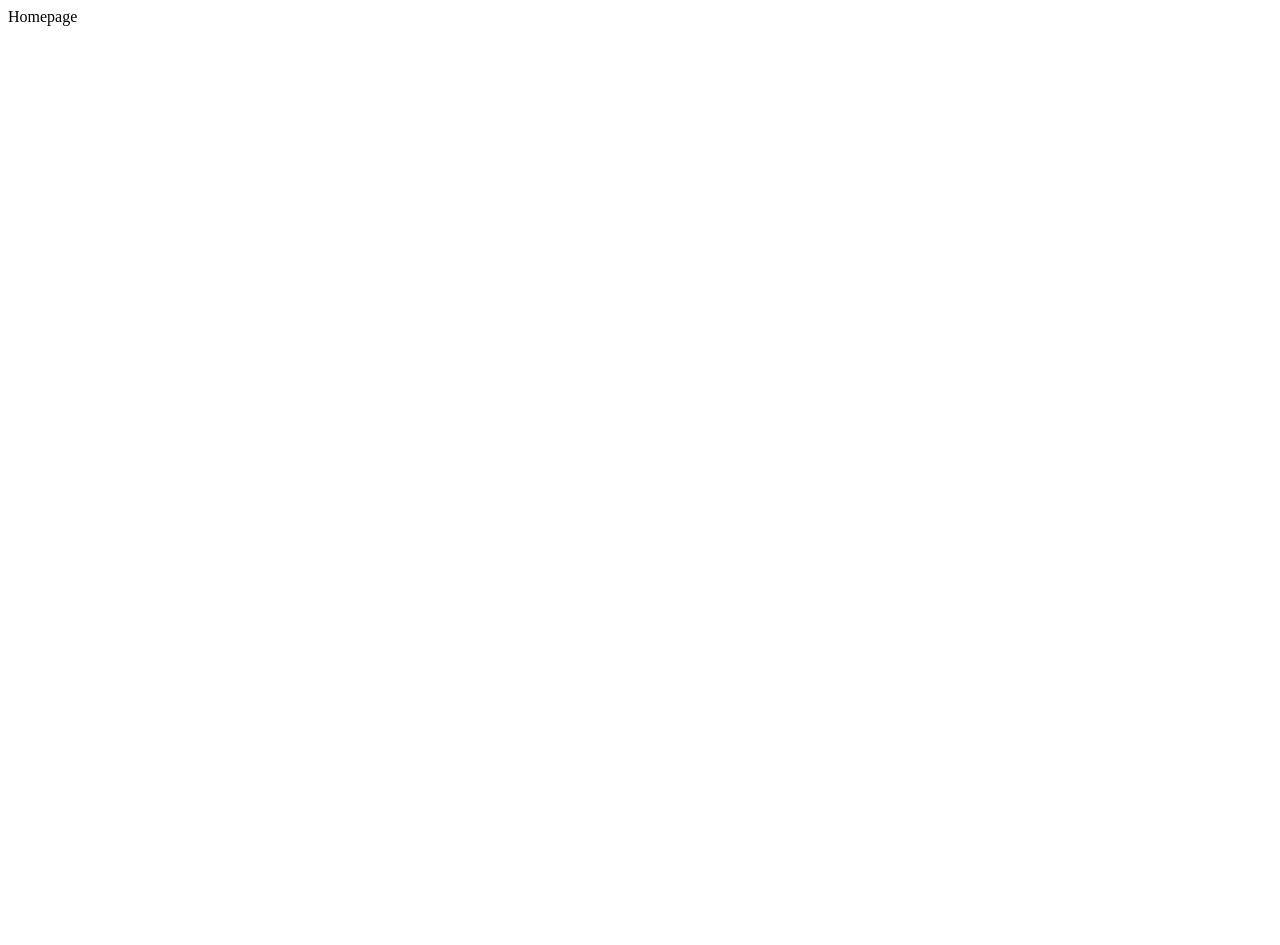
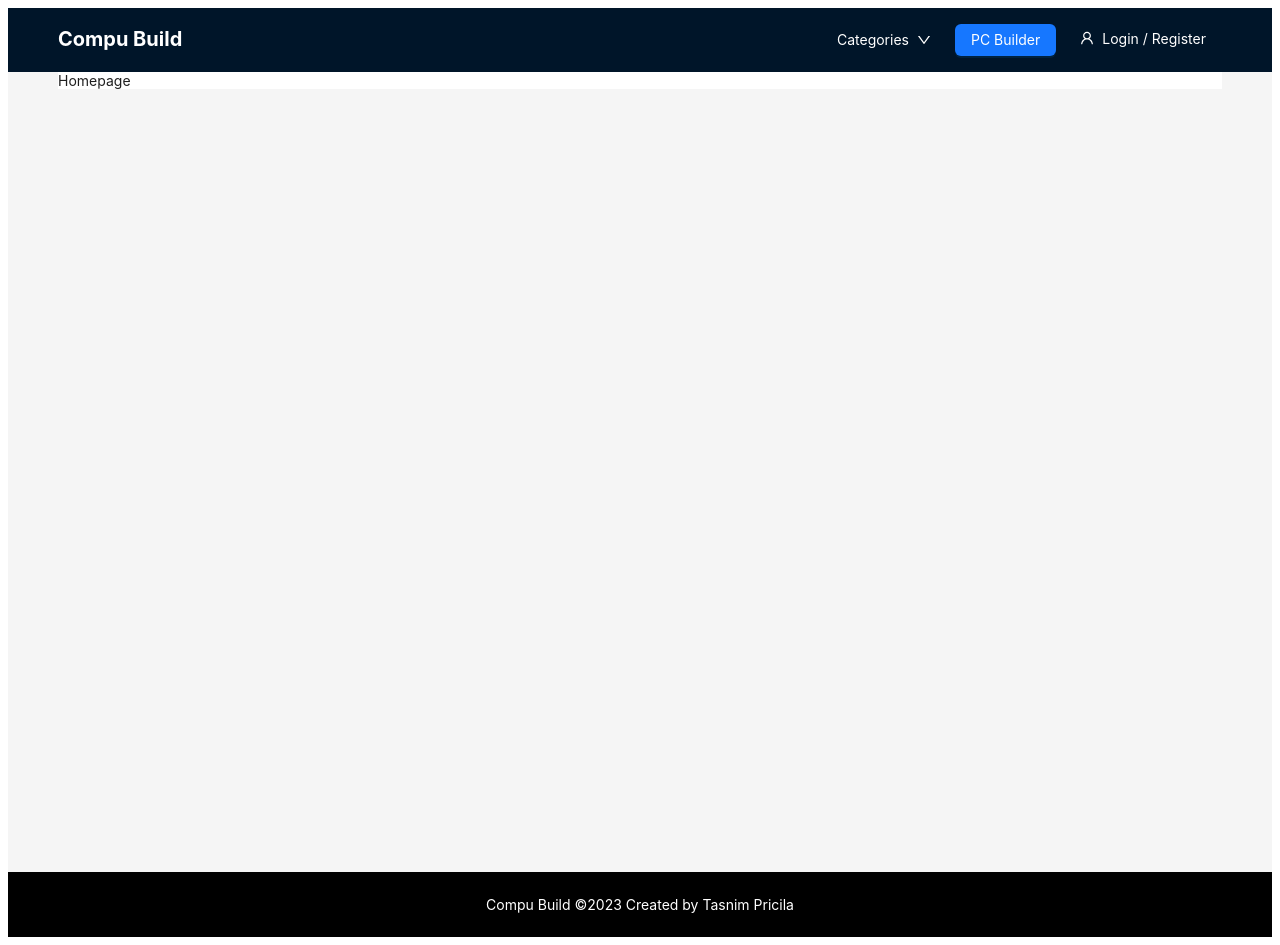
Before and after one commit to Tasnim-Pricila/compu-build, a Next.js app: page / in a window 1280 px wide. Before the commit the page ends 800 px from the top, so only its background shows below. Built offline with nearby package versions, Linux system fonts and the light colour scheme.

Commit message:
header footer layout added

```diff
--- /dev/null
+++ b/src/components/Layouts/MainLayout.js
@@ -0,0 +1,100 @@
+import { Button, Dropdown, Layout, Menu, Space, Typography, theme } from "antd";
+import { DownOutlined, UserOutlined } from "@ant-design/icons";
+import { useState } from "react";
+const { Header, Content, Footer } = Layout;
+
+const MainLayout = ({ children }) => {
+  const {
+    token: { colorBgContainer },
+  } = theme.useToken();
+  const [open, setOpen] = useState(false);
+
+  const handleOpenChange = (flag) => {
+    setOpen(flag);
+  };
+  const handleMenuClick = (e) => {
+    // if (e.key === '3') {
+    //   setOpen(false);
+    // }
+  };
+  const items = [
+    {
+      label: "CPU",
+      key: "1",
+    },
+    {
+      label: "Motherboard",
+      key: "2",
+    },
+    {
+      label: "Cooler",
+      key: "3",
+    },
+  ];
+
+  return (
+    <Layout className="layout">
+      <Header
+        style={{
+          display: "flex",
+          alignItems: "center",
+          justifyContent: "space-between",
+        }}
+      >
+        <div>
+          <Typography style={{ color: "white", fontWeight: "bold", fontSize: '20px' }}>
+            Compu Build
+          </Typography>
+        </div>
+        <Space>
+          <Dropdown
+            menu={{
+              items,
+              onClick: handleMenuClick,
+            }}
+            onOpenChange={handleOpenChange}
+            open={open}
+          >
+            <Button type="text" block>
+              <Space style={{ color: "white" }}>
+                Categories
+                <DownOutlined />
+              </Space>
+            </Button>
+          </Dropdown>
+          <Button type="primary">PC Builder</Button>
+          <Button type="text" block style={{ color: "white" }}>
+            <UserOutlined />
+            Login / Register
+          </Button>
+        </Space>
+      </Header>
+      <Content
+        style={{
+          padding: "0 50px",
+          minHeight: "100vh",
+        }}
+      >
+        <div
+          className="site-layout-content"
+          style={{
+            background: colorBgContainer,
+          }}
+        >
+          {children}
+        </div>
+      </Content>
+      <Footer
+        style={{
+          textAlign: "center",
+          background: 'black',
+          color: 'white'
+        }}
+      >
+        Compu Build ©2023 Created by Tasnim Pricila
+      </Footer>
+    </Layout>
+  );
+};
+
+export default MainLayout;
--- a/src/pages/_app.js
+++ b/src/pages/_app.js
@@ -1,5 +1,6 @@
-import '@/styles/globals.css'
+import "@/styles/globals.css";
 
 export default function App({ Component, pageProps }) {
-  return <Component {...pageProps} />
+  const getLayout = Component.getLayout || ((page) => page);
+  return getLayout(<Component {...pageProps} />);
 }
--- a/src/pages/index.js
+++ b/src/pages/index.js
@@ -1,11 +1,11 @@
-import React from 'react';
+import MainLayout from "@/components/Layouts/MainLayout";
 
 const HomaPage = () => {
-  return (
-    <div>
-      Homepage
-    </div>
-  );
+  return <div>Homepage</div>;
 };
 
 export default HomaPage;
+
+HomaPage.getLayout = function getLayout(page) {
+  return <MainLayout>{page}</MainLayout>;
+};
```
Also changed, not shown: src/components/Layout/MainLayout.js (deleted, +0 -11 lines).
